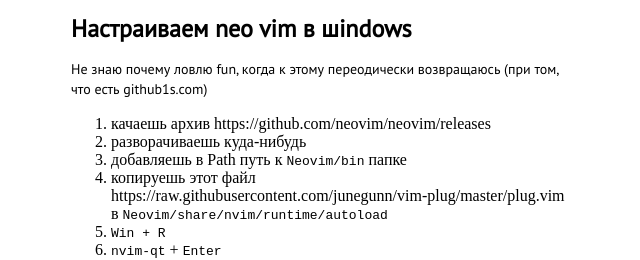
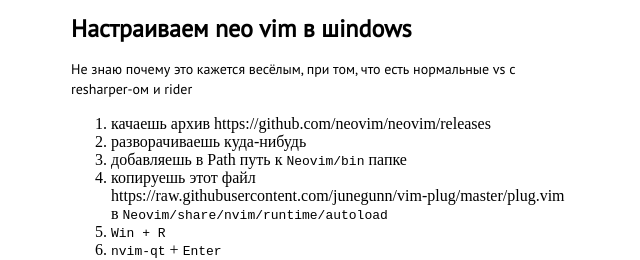
Before and after one commit to dOvObu/dOvObu.github.io, a Jekyll site: the page built from _posts/2022-02-20-vim-settings.md, in a window 1280 px wide. Shown: the top 260 px of the page, without its empty margins (319-959 px from the left). Built offline with Jekyll 4.4.1, drawn with Linux system fonts in a browser that asks for light colours; nearby versions of some CDN libraries.

Commit message:
Update 2022-02-20-vim-settings.md

```diff
--- a/_posts/2022-02-20-vim-settings.md
+++ b/_posts/2022-02-20-vim-settings.md
@@ -8,7 +8,7 @@
 
 # {{ page.title }}
 
-Не знаю почему ловлю fun, когда к этому переодически возвращаюсь (при том, что есть github1s.com)
+Не знаю почему это кажется весёлым, при том, что есть нормальные vs с resharper-ом и rider
 
 1. качаешь архив https://github.com/neovim/neovim/releases
 2. разворачиваешь куда-нибудь
```
